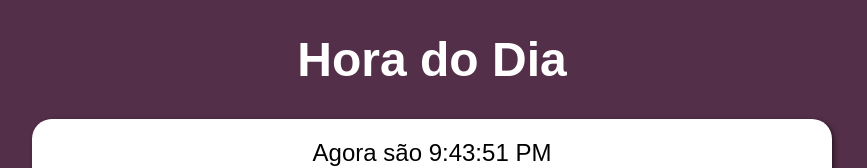
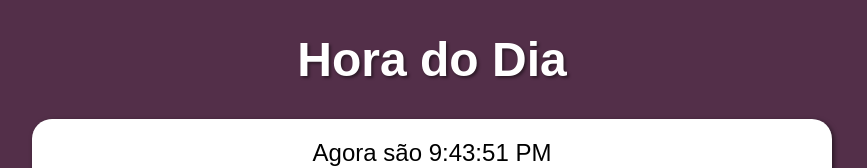
Before and after one commit to AmareloPuyo/HoraDoDia, a plain HTML site: page index.html in a window 1280 px wide. Shown: the top 168 px of the page, without its empty margins (208-1075 px from the left). Drawn offline with Linux system fonts and the light colour scheme.

Commit message:
add H1 Text-Shadow

```diff
--- a/estilos/style.css
+++ b/estilos/style.css
@@ -18,6 +18,9 @@ header{
     color: white;
     font-weight: bolder;
     font-size: 24px;
+}
+h1{
+    text-shadow: 2px 2px 3px rgba(0, 0, 0, 0.452);
 }
 img{
     width: 200px;
```
